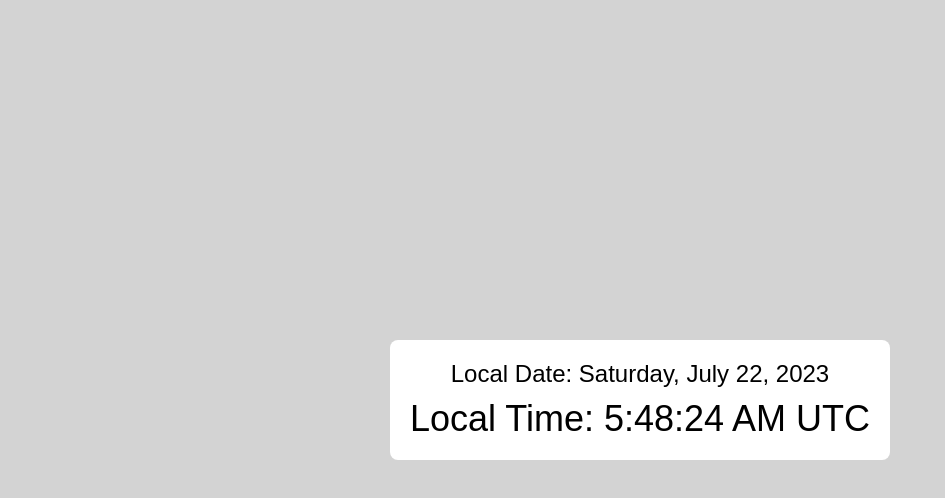
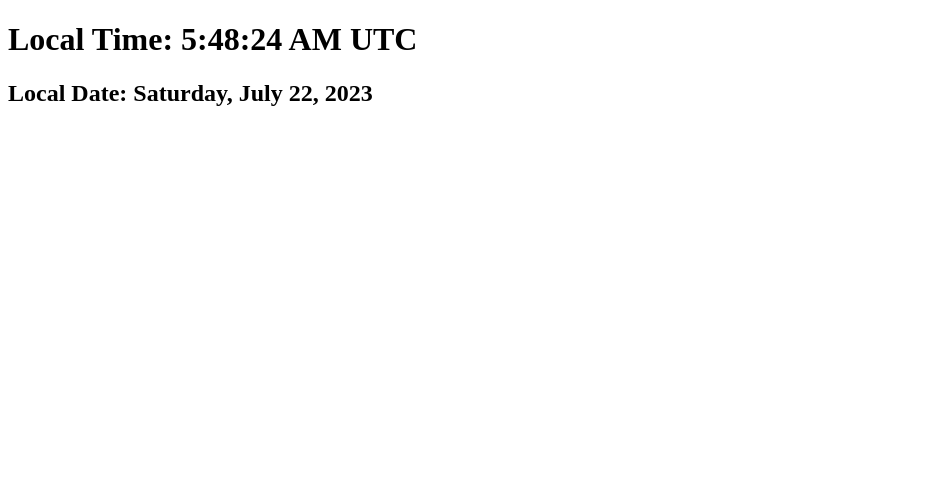
Before and after one commit to NixDev9/clock, a plain HTML site: page index.html in a window 1280 px wide. Shown: the whole page, without its empty margins (0-945 px from the left). Drawn offline with Linux system fonts and the light colour scheme.

Commit message:
Update index.html

```diff
--- a/index.html
+++ b/index.html
@@ -2,52 +2,10 @@
 <html>
 <head>
   <title>JavaScript Clock</title>
-  <style>
-    html, body {
-      height: 100%;
-      margin: 0;
-      padding: 0;
-      background-color: lightgray; /* Set the background color here */
-    }
-
-    body {
-      font-family: Arial, sans-serif;
-      display: flex;
-      justify-content: center;
-      align-items: center;
-    }
-
-    .clock-container {
-      display: flex;
-      flex-direction: column;
-      align-items: center;
-      background-color: white; /* Set the background color for the clock container */
-      padding: 20px;
-      border-radius: 8px;
-    }
-
-    .date-container {
-      font-size: 24px;
-      margin-bottom: 10px;
-    }
-
-    .time-container {
-      font-size: 36px;
-    }
-  </style>
 </head>
 <body>
-  <div class="clock-container">
-    <div class="date-container">
-      <span id="date"></span>
-      <span id="month"></span>
-      <span id="year"></span>
-    </div>
-    <div class="time-container">
-      <span id="time"></span>
-      <span id="ampm"></span>
-    </div>
-  </div>
+  <h1 id="time"></h1>
+  <h2 id="date"></h2>
 
   <script src="clock.js"></script>
 </body>
```
